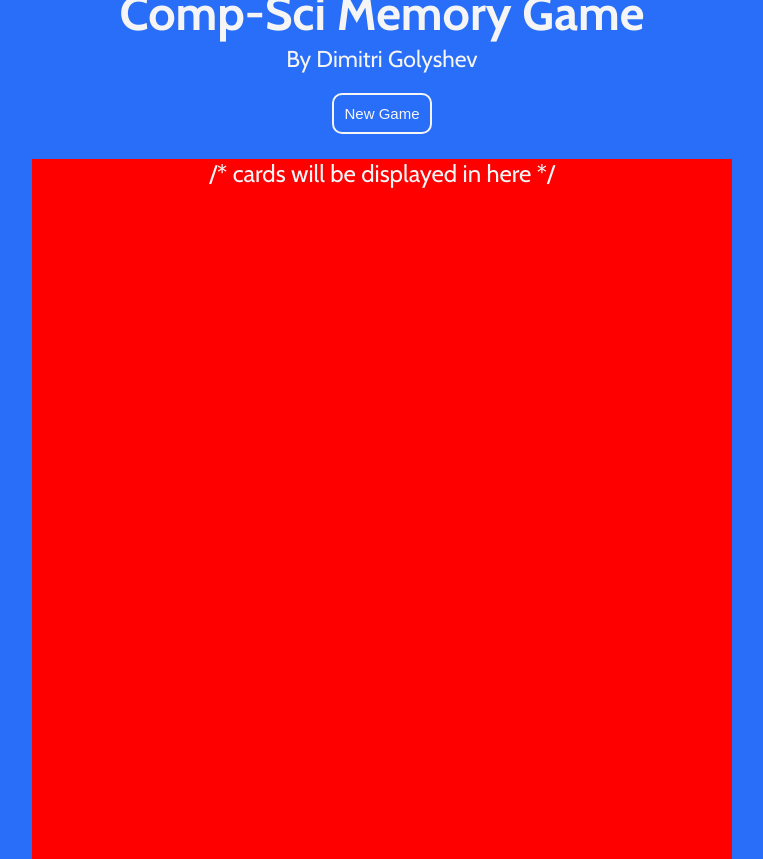
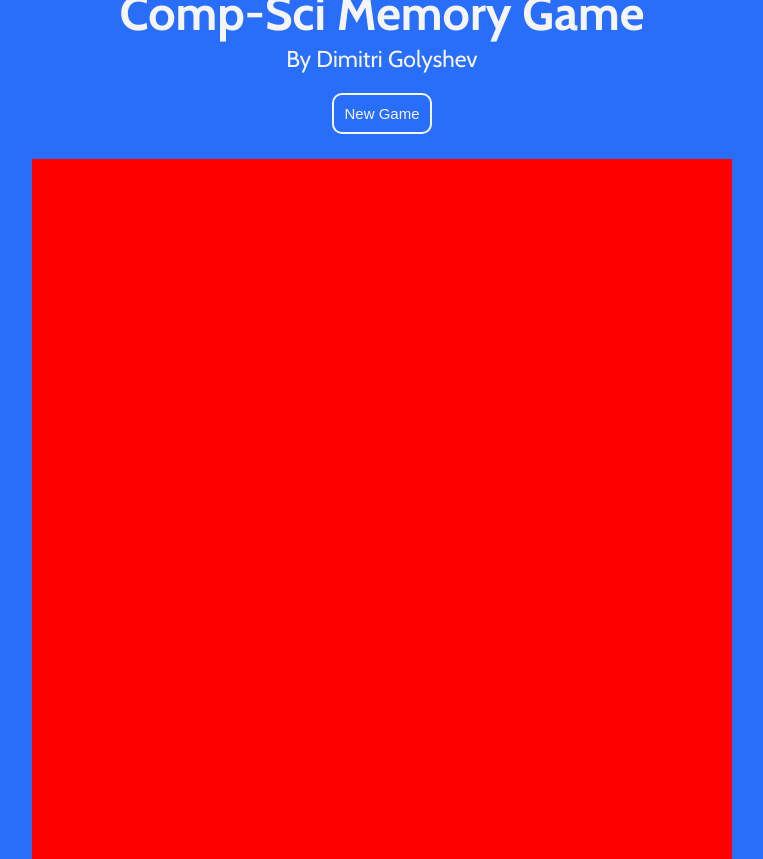
Before and after one commit to DimitriGol/memory-game, a React (Create React App) app: page / in a window 1280 px wide. Shown: the whole page, without its empty margins (258-1021 px from the left). Built offline with nearby package versions, Linux system fonts and the light colour scheme.

Commit message:
Make the comment an actual comment in container div

```diff
--- a/src/App.js
+++ b/src/App.js
@@ -21,7 +21,7 @@ function App() {
         <button className='new-game'>New Game</button>
       </div>
       <div className='container'>
-        /* cards will be displayed in here */
+        {/*cards will be displayed in here */}
       </div>
     </div>
   );
```
